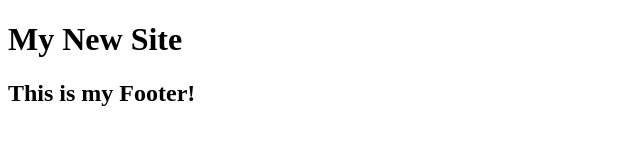
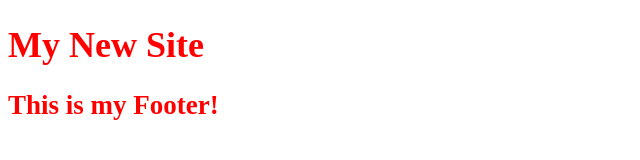
Before and after one commit to tcurman/mysite, a plain HTML site: page index.html in a window 1280 px wide. Shown: the whole page, without its empty margins (0-640 px from the left). Drawn offline with Linux system fonts and the light colour scheme; files that its build step writes are made by us from their sources.

Commit message:
added styles

```diff
--- /dev/null
+++ b/css/style.css
@@ -0,0 +1,5 @@
+body
+{
+	font-size: 18px;
+	color: red;
+}
--- a/index.html
+++ b/index.html
@@ -2,6 +2,7 @@
 <html>
 <head>
 	<title>My New Site</title>
+	<link rel="stylesheet" href="style.css" media="screen"/>
 </head>
 <body>
 <header>
```
